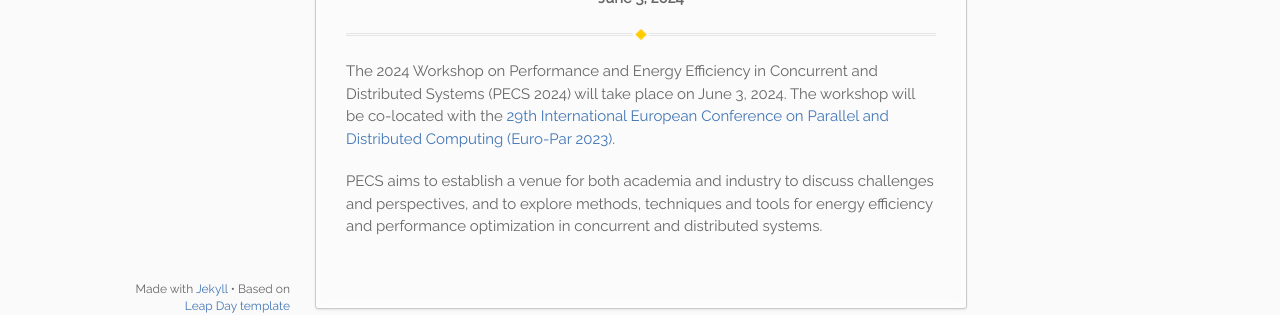
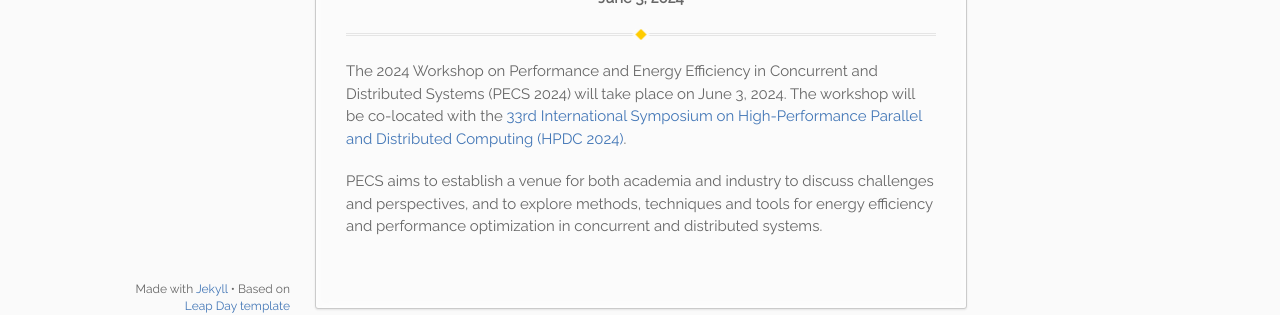
Before and after one commit to pecs-workshop/pecs-workshop.github.io, a Jekyll site: the page built from _2024/index.md, in a window 1280 px wide and 1051 px high. Shown: the part 680-995 px from the top of the window. Built offline with Jekyll 4.4.1, drawn with Linux system fonts in a browser that asks for light colours.

Commit message:
Schedule

```diff
--- a/_2024/index.md
+++ b/_2024/index.md
@@ -10,6 +10,6 @@ title: PECS 2024 - Workshop on Performance and Energy Efficiency in Concurrent a
 {% for coll in site.collections %}{% if coll.label == page.collection %}{% assign edition = coll %}{% endif %}{% endfor %}
 {%- assign year = page.collection -%}
 
-The {{ year }} {{edition.description}} ({{site.title}} {{ year }}) will take place on {{ edition.dates }}. The workshop will be co-located with the [29th International European Conference on Parallel and Distributed Computing (Euro-Par 2023)](https://2023.euro-par.org/).
+The {{ year }} {{edition.description}} ({{site.title}} {{ year }}) will take place on {{ edition.dates }}. The workshop will be co-located with the [33rd International Symposium on High-Performance Parallel and Distributed Computing (HPDC 2024)](https://www.hpdc.org/2024/).
 
 PECS aims to establish a venue for both academia and industry to discuss challenges and perspectives, and to explore methods, techniques and tools for energy efficiency and performance optimization in concurrent and distributed systems.
```
Also changed, not shown: _2024/05.program.md (+1 -1 lines).
